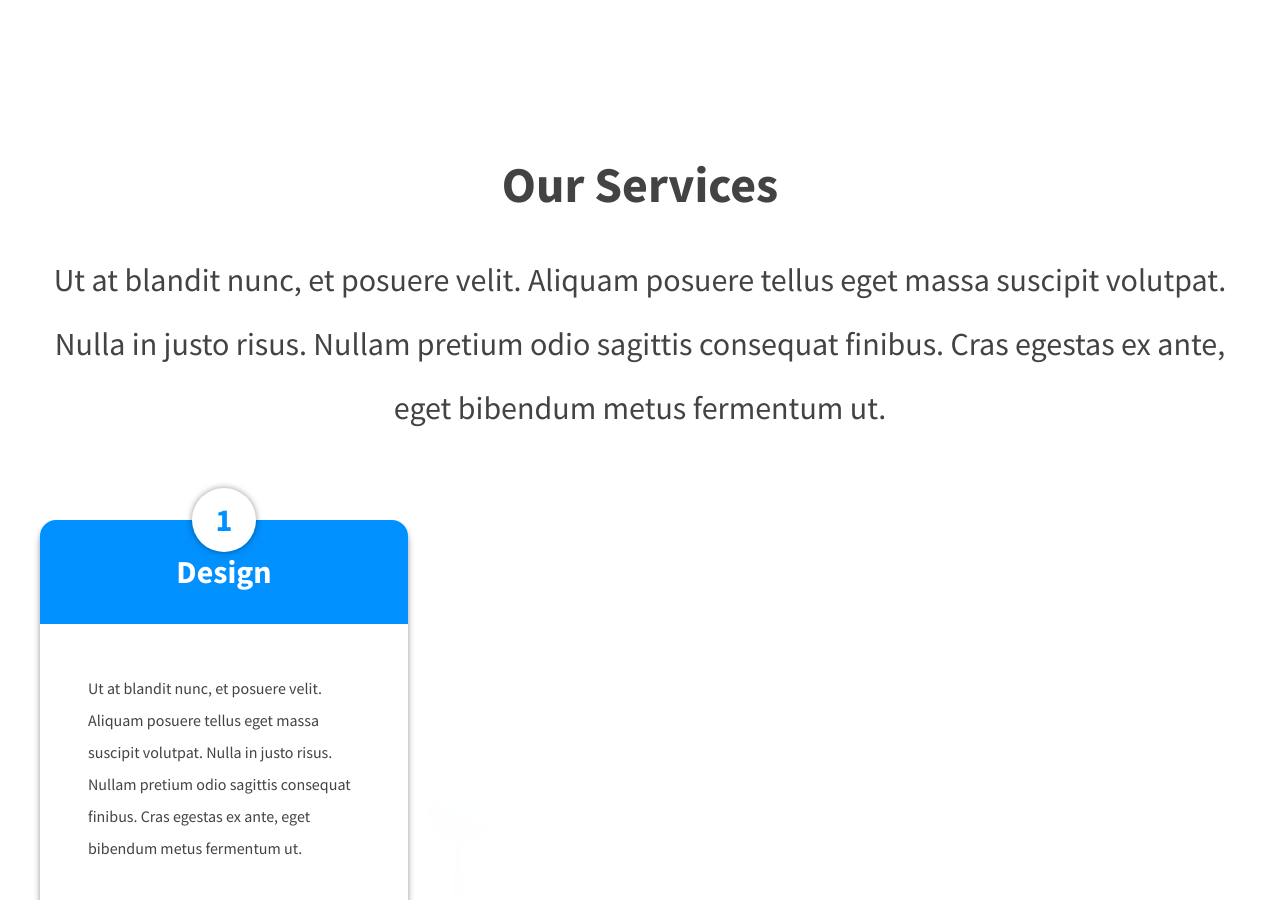
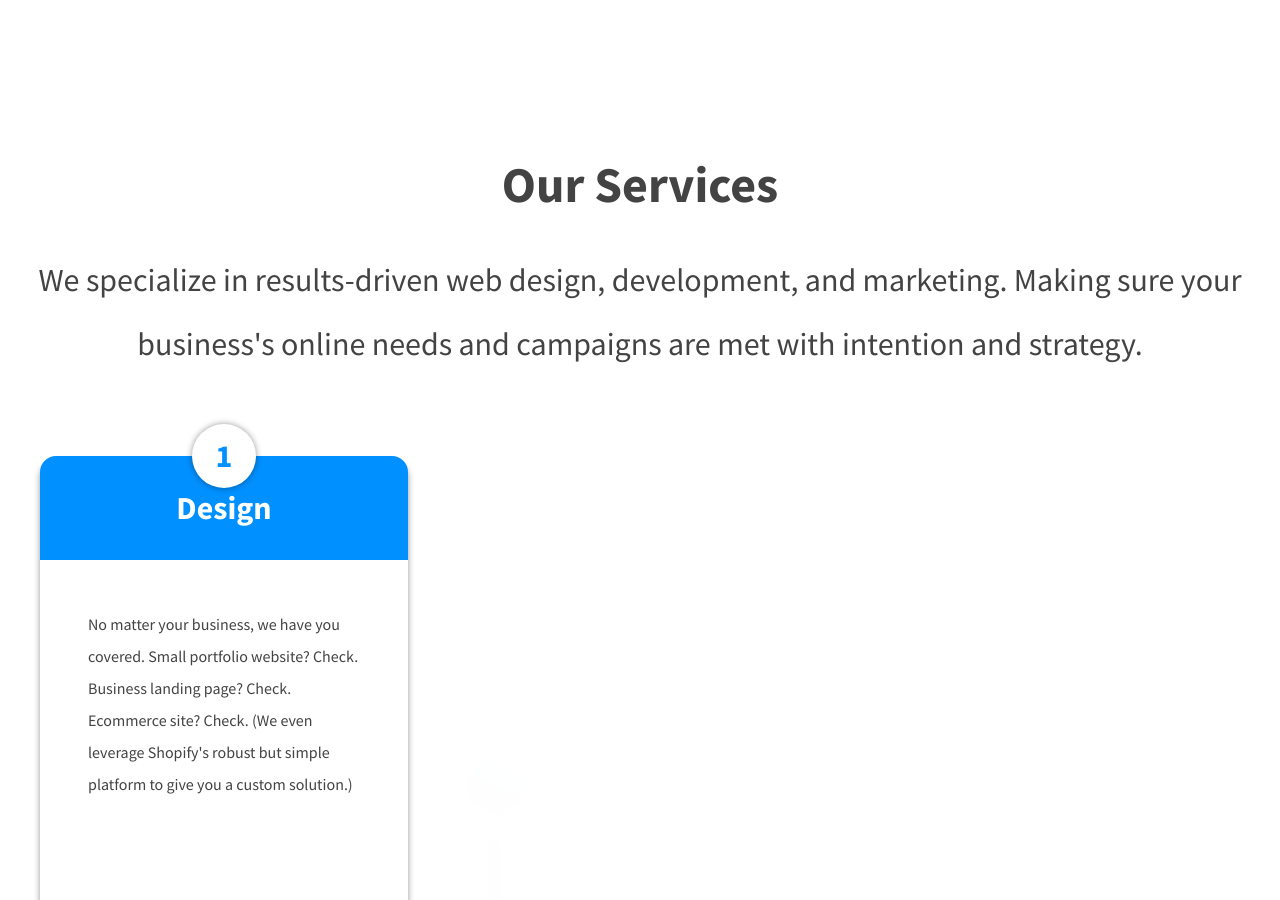
Before and after one commit to guzmanayalao/site, a Jekyll site: the page built from index.md, in a window 1280 px wide and 900 px high, scrolled down 907 px. Built offline with Jekyll 4.4.1, drawn with Linux system fonts in a browser that asks for light colours; some of the changed text lies outside the part shown.

Commit message:
Updated Index

```diff
--- a/index.md
+++ b/index.md
@@ -5,24 +5,26 @@ subheading: SITE provides branding, web development, and digital marketing strat
   that get you results.
 contactButton: Contact me now
 ourServicesSectionTitle: Our Services
-ourServicesSectionBlurb: Ut at blandit nunc, et posuere velit. Aliquam posuere tellus
-  eget massa suscipit volutpat. Nulla in justo risus. Nullam pretium odio sagittis
-  consequat finibus. Cras egestas ex ante, eget bibendum metus fermentum ut.
+ourServicesSectionBlurb: 'We specialize in results-driven web design, development,
+  and marketing. Making sure your business''s online needs and campaigns are met with
+  intention and strategy. '
 ourResultsSectionTitle: Our Results
-ourResultsSectionBlurb: Ut at blandit nunc, et posuere velit. Aliquam posuere tellus
-  eget massa suscipit volutpat. Nulla in justo risus. Nullam pretium odio sagittis
-  consequat finibus. Cras egestas ex ante, eget bibendum metus fermentum ut.
+ourResultsSectionBlurb: "We're a new company and we're growing alongside you. But
+  we practice what we preach--anything we're doing to grow Site will be used to grow
+  your business. (We bet you found us on social media or google ads? \U0001F609)"
 card1_title: Design
-card1_blurb: Ut at blandit nunc, et posuere velit. Aliquam posuere tellus eget massa
-  suscipit volutpat. Nulla in justo risus. Nullam pretium odio sagittis consequat
-  finibus. Cras egestas ex ante, eget bibendum metus fermentum ut.
+card1_blurb: 'No matter your business, we have you covered. Small portfolio website?
+  Check. Business landing page? Check. Ecommerce site? Check. (We even leverage Shopify''s
+  robust but simple platform to give you a custom solution.) '
 card2_title: Web Development
-card2_blurb: Ut at blandit nunc, et posuere velit. Aliquam posuere tellus eget massa
-  suscipit volutpat. Nulla in justo risus. Nullam pretium odio sagittis consequat
-  finibus. Cras egestas ex ante, eget bibendum metus fermentum ut.
+card2_blurb: 'We understand compatibility and SEO. Yes, we use the latest and greatest
+  in tech, but we never put that ahead of your potential customers. We offer compatible,
+  modern, and fast solutions. By leveraging Siteleaf''s CMS and Jekyll, we give you
+  total control of your site. '
 card3_title: Marketing
-card3_blurb: Ut at blandit nunc, et posuere velit. Aliquam posuere tellus eget massa
-  suscipit volutpat. Nulla in justo risus. Nullam pretium odio sagittis consequat
-  finibus. Cras egestas ex ante, eget bibendum metus fermentum ut.
+card3_blurb: 'If you have a website already, we can help you reach the people you
+  need. A website isn''t any good if people can''t find it. Let''s get you set up
+  with results-driven digital marketing. We offer Google Ads (Search and Display),
+  Facebook, Instagram, Twitter, and SnapChat marketing. '
 layout: home
 ---
```
